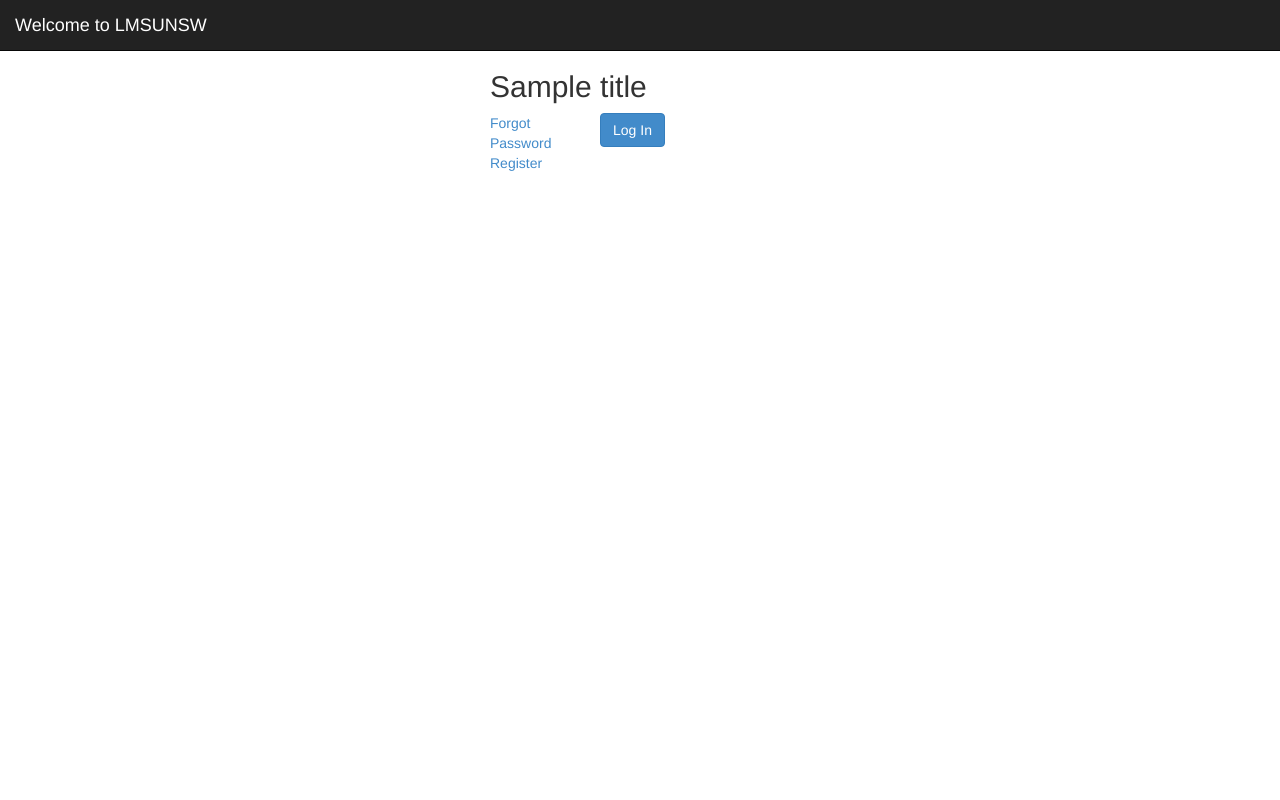
After one commit to mrJayson/lmsunsw, a Django app: template app/templates/admin/login.html in a window 1280 px wide. The commit adds this page. Run offline with Django 3.2, Linux system fonts and the light colour scheme; the template is opened without the code that fills it: most values are stand-ins (such as "Sample title", 1, 10 or a date in 2020); some libraries are stand-ins or nearby versions.

Commit message:
bug fixes with dashboard, reskinned admin login

```diff
--- /dev/null
+++ b/app/templates/admin/login.html
@@ -0,0 +1,26 @@
+{% extends "app/layout.html" %}
+{% load crispy_forms_tags %}
+
+{% block content %}
+<div class="login-form">
+    <h2>{{ title }}</h2>
+    <form  method="post">
+        <!--Built-in auth form excludes the submit button, must manually add in-->
+        {% csrf_token %}
+        {{form|crispy}}
+        <div class="row">
+            <div class="col-xs-4">
+                <a href="{% url 'password_reset_recover' %}">Forgot Password</a>
+                <a href={% url 'createuser' %}>Register</a>
+            </div>
+            <div class="col-xs-4">
+                <input class="btn btn-primary" style="" type="submit" value="Log In"/>
+            </div>
+        </div>
+
+    </form>
+
+
+</div>
+
+{% endblock %}
```
Also changed, not shown: app/forms.py (+12 -10 lines), app/templates/app/login.html (+2 -13 lines), app/views.py (+4 -3 lines), db.sqlite3, 2 other files.
